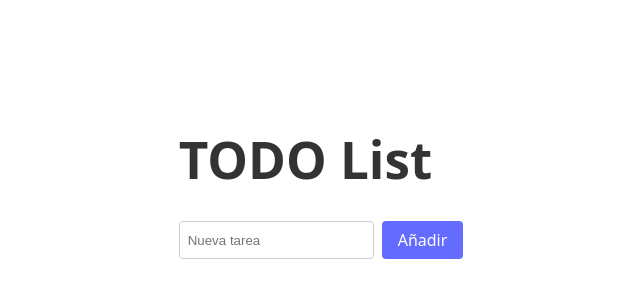
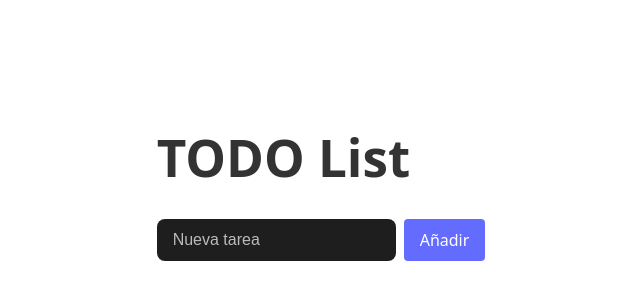
Before and after one commit to goldarg/openai-codex, a React (Vite) app in the folder vite-react/: page / in a window 1280 px wide. Shown: the part 214-514 px from the top of the page, without its empty margins (319-959 px from the left). Built offline with nearby package versions, Linux system fonts and the light colour scheme.

Commit message:
Add styled input component for task creation

```diff
--- a/vite-react/src/App.css
+++ b/vite-react/src/App.css
@@ -9,17 +9,32 @@
 .add-form {
   display: flex;
   gap: 0.5rem;
+  justify-content: center;
   margin-bottom: 1rem;
 }
 
-.add-form input {
-  flex: 1;
-  padding: 0.5rem;
-  border-radius: 4px;
-  border: 1px solid #ccc;
+.task-input {
+  width: 100%;
+  max-width: 400px;
+  padding: 0.75rem 1rem;
+  font-size: 1rem;
+  border: none;
+  border-radius: 0.5rem;
+  background-color: #1E1E1E;
+  color: #FFFFFF;
+  outline: none;
+  transition: background-color 0.2s;
 }
 
-.add-form button {
+.task-input::placeholder {
+  color: #BBBBBB;
+}
+
+.task-input:focus {
+  background-color: #2A2A2A;
+}
+
+.add-button {
   padding: 0.5rem 1rem;
   border-radius: 4px;
   background-color: #646cff;
@@ -68,3 +83,9 @@
     transform: translateY(0);
   }
 }
+
+@media (max-width: 480px) {
+  .add-form {
+    flex-direction: column;
+  }
+}
--- a/vite-react/src/App.jsx
+++ b/vite-react/src/App.jsx
@@ -1,5 +1,6 @@
 import { useEffect, useState } from 'react'
 import AppWrapper from './AppWrapper.jsx'
+import NewTaskForm from './NewTaskForm.jsx'
 import './App.css'
 
 const STATES = ['Pendiente', 'In Progress', 'Completada']
@@ -35,15 +36,12 @@ export default function App() {
     <AppWrapper>
       <div className="container">
         <h1>TODO List</h1>
-        <form onSubmit={addTask} className="add-form">
-          <input
-            placeholder="Nueva tarea"
-            value={text}
-          onChange={(e) => setText(e.target.value)}
+        <NewTaskForm
+          text={text}
+          onChange={setText}
+          onAdd={addTask}
         />
-        <button>Añadir</button>
-      </form>
-      <ul className="task-list">
+        <ul className="task-list">
         {tasks.map((task) => (
           <li key={task.id} className={`task ${task.state.toLowerCase().replace(' ', '-')}`}>
             <span>{task.text}</span>
--- /dev/null
+++ b/vite-react/src/NewTaskForm.jsx
@@ -0,0 +1,15 @@
+import React from 'react'
+
+export default function NewTaskForm({ text, onChange, onAdd }) {
+  return (
+    <form onSubmit={onAdd} className="add-form">
+      <input
+        className="task-input"
+        placeholder="Nueva tarea"
+        value={text}
+        onChange={(e) => onChange(e.target.value)}
+      />
+      <button className="add-button">Añadir</button>
+    </form>
+  )
+}
```
